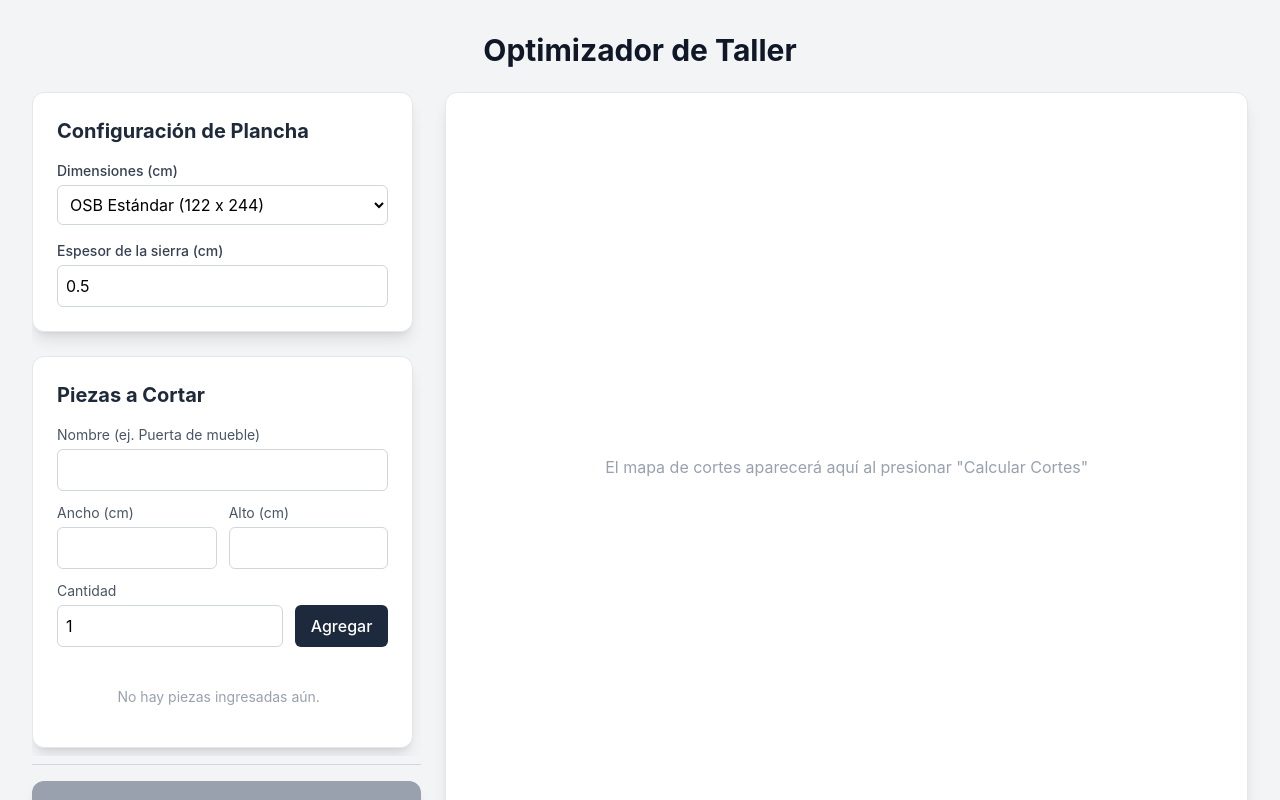
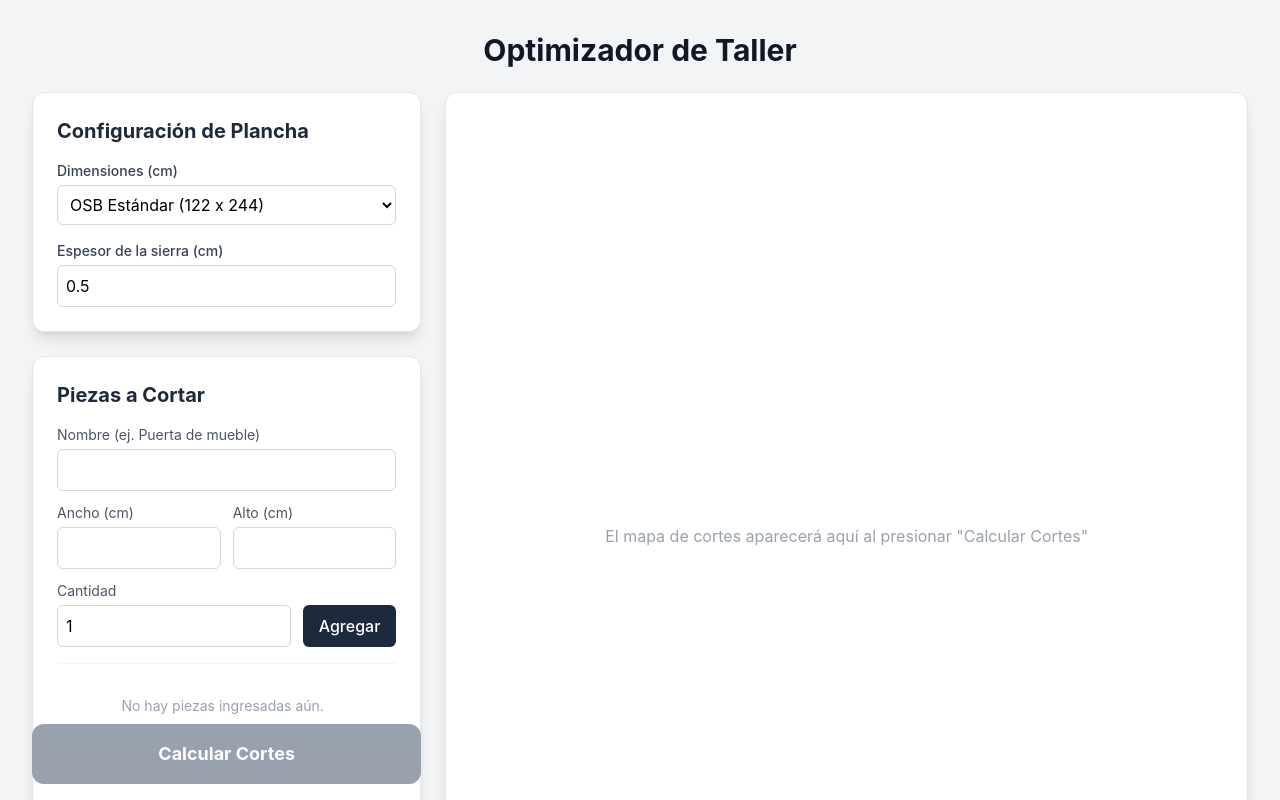
Before and after one commit to Michaelyoddie/optimizador_corte_frontend, a React (Vite) app: page / in a window 1280 px wide. Shown: the top 800 px of the page. Built offline with nearby package versions, Linux system fonts and the light colour scheme.

Commit message:
fix: diseño con scroll interno en lista de piezas y boton pegajoso

```diff
--- a/src/App.jsx
+++ b/src/App.jsx
@@ -25,25 +25,21 @@ function App() {
   };
 
   return (
-    <div className="h-screen bg-gray-100 p-4 md:p-8 overflow-hidden flex flex-col">
-      <h1 className="text-3xl font-bold text-center text-gray-900 mb-6 shrink-0">Optimizador de Taller</h1>
+    <div className="min-h-screen bg-gray-100 p-4 md:p-8">
+      <h1 className="text-3xl font-bold text-center text-gray-900 mb-6">Optimizador de Taller</h1>
 
-      {/* Contenedor principal trabado al alto de la pantalla */}
-      <div className="max-w-7xl mx-auto w-full grid grid-cols-1 lg:grid-cols-12 gap-6 flex-1 min-h-0">
+      <div className="max-w-7xl mx-auto grid grid-cols-1 lg:grid-cols-12 gap-6 relative">
 
-        {/* Columna Izquierda: Ingreso de Datos */}
-        <div className="lg:col-span-4 flex flex-col h-full bg-transparent">
-          {/* Zona con scroll para los formularios */}
-          <div className="flex-1 overflow-y-auto pr-2 space-y-6 pb-2">
-            <ConfiguracionPanel config={config} setConfig={setConfig} />
-            <GestorPiezas piezas={piezas} setPiezas={setPiezas} />
-          </div>
+        {/* Columna Izquierda */}
+        <div className="lg:col-span-4 flex flex-col gap-6 relative">
+          <ConfiguracionPanel config={config} setConfig={setConfig} />
+          <GestorPiezas piezas={piezas} setPiezas={setPiezas} />
 
-          {/* Botón anclado abajo */}
-          <div className="pt-4 shrink-0 border-t border-gray-300 mt-2">
+          {/* Botón Flotante/Pegajoso */}
+          <div className="sticky bottom-4 z-10 pt-2">
             <button
               onClick={manejarCalculo}
-              className="w-full bg-blue-600 text-white font-bold text-lg py-4 rounded-xl shadow-lg hover:bg-blue-700 transition disabled:bg-gray-400"
+              className="w-full bg-blue-600 text-white font-bold text-lg py-4 rounded-xl shadow-[0_10px_25px_-5px_rgba(37,99,235,0.5)] hover:bg-blue-700 transition disabled:bg-gray-400 disabled:shadow-none"
               disabled={piezas.length === 0}
             >
               Calcular Cortes
@@ -51,8 +47,8 @@ function App() {
           </div>
         </div>
 
-        {/* Columna Derecha: Renderizado del Plano */}
-        <div className="lg:col-span-8 bg-white rounded-xl shadow-lg border border-gray-200 p-6 flex items-center justify-center h-full">
+        {/* Columna Derecha */}
+        <div className="lg:col-span-8 bg-white rounded-xl shadow-lg border border-gray-200 p-6 flex items-center justify-center min-h-[500px]">
           <VisualizadorCortes config={config} resultados={resultados} />
         </div>
 
--- a/src/components/GestorPiezas.jsx
+++ b/src/components/GestorPiezas.jsx
@@ -16,10 +16,10 @@ const GestorPiezas = ({ piezas, setPiezas }) => {
   };
 
   return (
-    <div className="p-6 bg-white rounded-xl shadow-lg border border-gray-200 mt-6">
+    <div className="p-6 bg-white rounded-xl shadow-lg border border-gray-200">
       <h2 className="text-xl font-bold text-gray-800 mb-4">Piezas a Cortar</h2>
 
-      <form onSubmit={agregar} className="grid grid-cols-2 gap-3 mb-6">
+      <form onSubmit={agregar} className="grid grid-cols-2 gap-3 mb-4">
         <div className="col-span-2">
           <label className="block text-sm text-gray-600">Nombre (ej. Puerta de mueble)</label>
           <input type="text" value={nueva.nombre} onChange={e => setNueva({...nueva, nombre: e.target.value})} className="mt-1 w-full p-2 border border-gray-300 rounded-md" required />
@@ -43,7 +43,8 @@ const GestorPiezas = ({ piezas, setPiezas }) => {
         </div>
       </form>
 
-      <div className="space-y-2 max-h-60 overflow-y-auto pr-2">
+      {/* ESTA ES LA CLAVE: Altura bloqueada a 200px con scroll interno */}
+      <div className="space-y-2 h-[200px] overflow-y-auto pr-2 border-t border-gray-100 pt-4">
         {piezas.length === 0 ? (
           <p className="text-sm text-gray-400 text-center py-4">No hay piezas ingresadas aún.</p>
         ) : (
```
